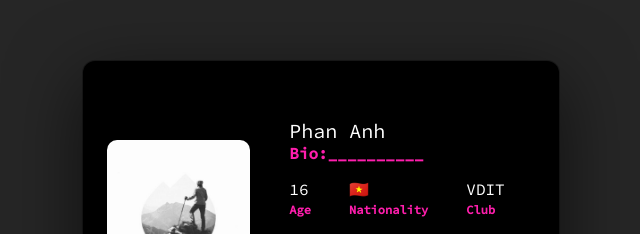
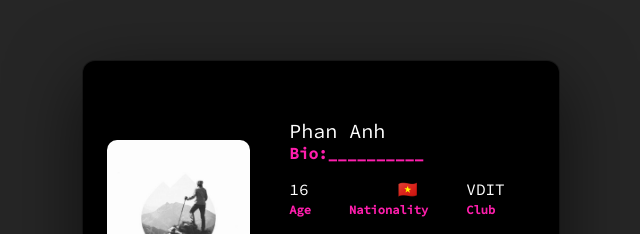
Before and after one commit to paphananh/aboutme, a plain HTML site: page index.html in a window 1280 px wide. Shown: the part 189-423 px from the top of the page, 319-959 px from the left. Drawn offline with Linux system fonts and the light colour scheme.

Commit message:
update align

```diff
--- a/index.html
+++ b/index.html
@@ -24,7 +24,7 @@
             <span class="label">Age</span>
          </div>
          <div class="item">
-            <span class="value">🇻🇳</span>
+            <center><span class="value">🇻🇳</span></center>
             <span class="label">Nationality</span>
          </div>
          <div class="item">
```
